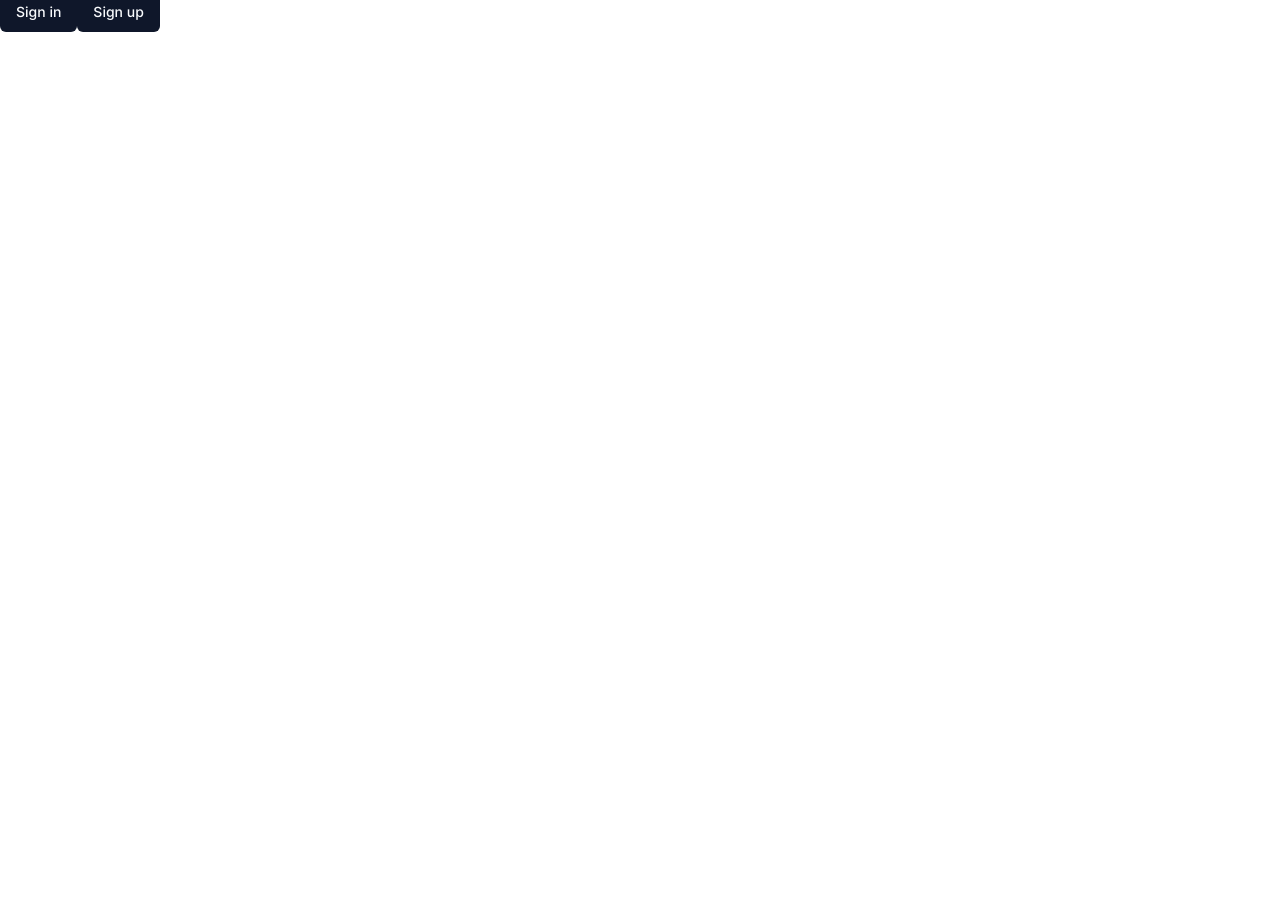
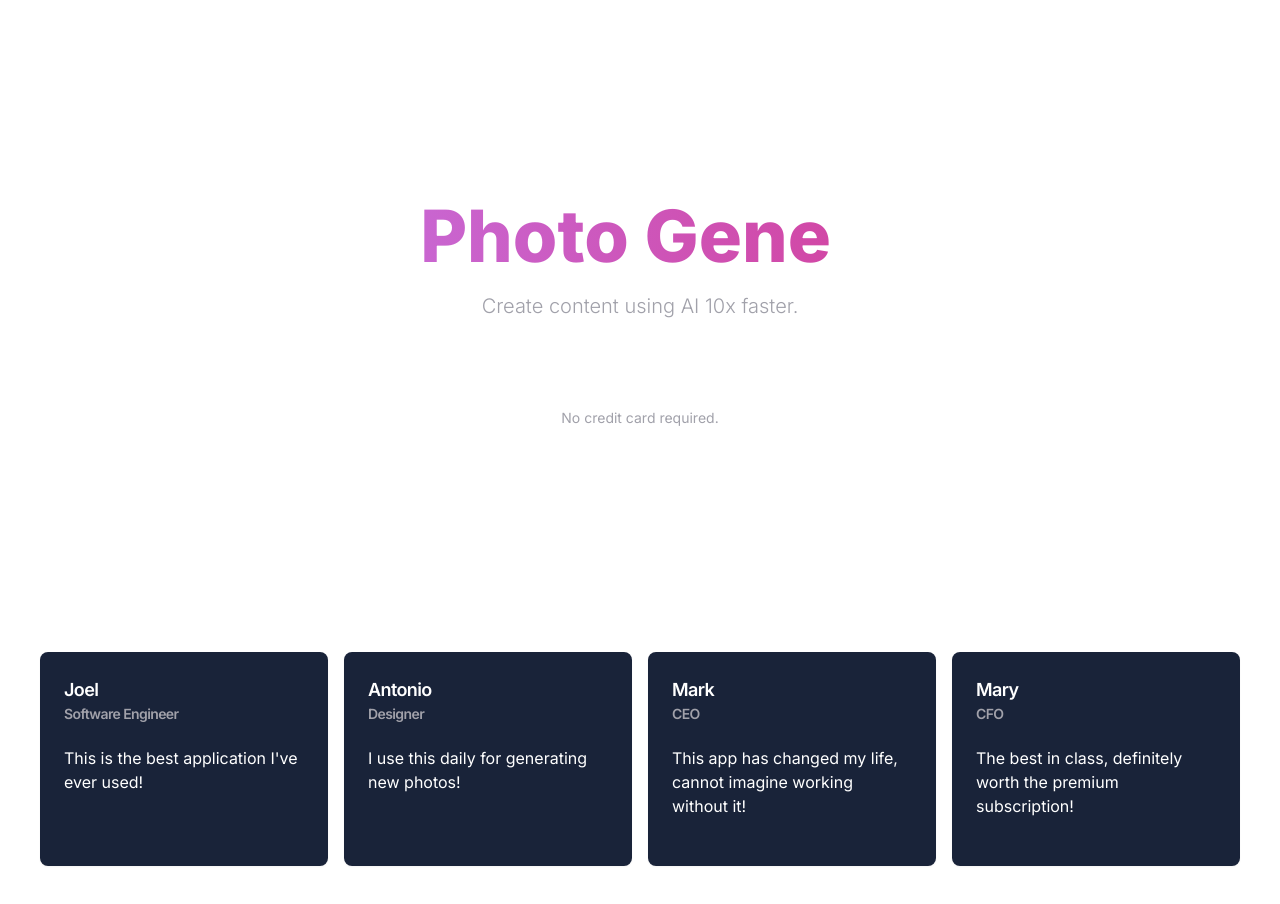
Before and after one commit to anandkr47/openai-api, a Next.js app: page / in a window 1280 px wide. Shown: the part 108-1012 px from the top of the page. Before the commit the page ends 800 px from the top, so only its background shows below. Built offline with nearby package versions, Linux system fonts and the light colour scheme; no server answers.

Commit message:
landing page card content added

```diff
--- a/app/(landing)/page.tsx
+++ b/app/(landing)/page.tsx
@@ -1,24 +1,15 @@
-import Image from 'next/image'
-import { Button } from "@/components/ui/button"
-import Link from 'next/link'
+import { LandingNavbar } from "@/components/landing-navbar";
+import { LandingHero } from "@/components/landing-hero";
+import { LandingContent } from "@/components/landing-content";
 
+const LandingPage = () => {
+  return (
+    <div className="h-full ">
+      <LandingNavbar />
+      <LandingHero />
+      <LandingContent />
+    </div>
+   );
+}
 
-export default function Home() {
-  return (
-    <div>
-      <h1 className='text-blue-500 text-6xl'>OpenAI</h1>
-      <Button>Click me</Button>
-      <Button variant="outline">Button</Button>
-      <Button variant="ghost">Button</Button>
-      <div>
-          <Link href='/sign-in'>
-          <Button>Sign in</Button>
-          </Link>
-          <Link href='/sign-up'>
-          <Button>Sign up</Button>
-          </Link>
-      </div>
-
-      </div>
-      )
-}
+export default LandingPage;
--- /dev/null
+++ b/components/landing-content.tsx
@@ -0,0 +1,55 @@
+"use client";
+
+import { Card, CardContent, CardHeader, CardTitle } from "@/components/ui/card";
+
+const testimonials = [
+  {
+    name: "Joel",
+    avatar: "J",
+    title: "Software Engineer",
+    description: "This is the best application I've ever used!",
+  },
+  {
+    name: "Antonio",
+    avatar: "A",
+    title: "Designer",
+    description: "I use this daily for generating new photos!",
+  },
+  {
+    name: "Mark",
+    avatar: "M",
+    title: "CEO",
+    description: "This app has changed my life, cannot imagine working without it!",
+  },
+  {
+    name: "Mary",
+    avatar: "M",
+    title: "CFO",
+    description: "The best in class, definitely worth the premium subscription!",
+  },
+];
+
+export const LandingContent = () => {
+  return (
+    <div className="px-10 pb-20">
+      <h2 className="text-center text-4xl text-white font-extrabold mb-10">Testimonials</h2>
+      <div className="grid grid-cols-1 sm:grid-cols-2 md:grid-cols-3 lg:grid-cols-4 gap-4">
+        {testimonials.map((item) => (
+          <Card key={item.description} className="bg-[#192339] border-none text-white">
+            <CardHeader>
+              <CardTitle className="flex items-center gap-x-2">
+                <div>
+                  <p className="text-lg">{item.name}</p>
+                  <p className="text-zinc-400 text-sm">{item.title}</p>
+                </div>
+              </CardTitle>
+              <CardContent className="pt-4 px-0">
+                {item.description}
+              </CardContent>
+            </CardHeader>
+          </Card>
+        ))}
+      </div>
+    </div>
+  )
+}
--- /dev/null
+++ b/components/ui/card.tsx
@@ -0,0 +1,79 @@
+import * as React from "react"
+
+import { cn } from "@/lib/utils"
+
+const Card = React.forwardRef<
+  HTMLDivElement,
+  React.HTMLAttributes<HTMLDivElement>
+>(({ className, ...props }, ref) => (
+  <div
+    ref={ref}
+    className={cn(
+      "rounded-lg border bg-card text-card-foreground shadow-sm",
+      className
+    )}
+    {...props}
+  />
+))
+Card.displayName = "Card"
+
+const CardHeader = React.forwardRef<
+  HTMLDivElement,
+  React.HTMLAttributes<HTMLDivElement>
+>(({ className, ...props }, ref) => (
+  <div
+    ref={ref}
+    className={cn("flex flex-col space-y-1.5 p-6", className)}
+    {...props}
+  />
+))
+CardHeader.displayName = "CardHeader"
+
+const CardTitle = React.forwardRef<
+  HTMLParagraphElement,
+  React.HTMLAttributes<HTMLHeadingElement>
+>(({ className, ...props }, ref) => (
+  <h3
+    ref={ref}
+    className={cn(
+      "text-2xl font-semibold leading-none tracking-tight",
+      className
+    )}
+    {...props}
+  />
+))
+CardTitle.displayName = "CardTitle"
+
+const CardDescription = React.forwardRef<
+  HTMLParagraphElement,
+  React.HTMLAttributes<HTMLParagraphElement>
+>(({ className, ...props }, ref) => (
+  <p
+    ref={ref}
+    className={cn("text-sm text-muted-foreground", className)}
+    {...props}
+  />
+))
+CardDescription.displayName = "CardDescription"
+
+const CardContent = React.forwardRef<
+  HTMLDivElement,
+  React.HTMLAttributes<HTMLDivElement>
+>(({ className, ...props }, ref) => (
+  <div ref={ref} className={cn("p-6 pt-0", className)} {...props} />
+))
+CardContent.displayName = "CardContent"
+
+const CardFooter = React.forwardRef<
+  HTMLDivElement,
+  React.HTMLAttributes<HTMLDivElement>
+>(({ className, ...props }, ref) => (
+  <div
+    ref={ref}
+    className={cn("flex items-center p-6 pt-0", className)}
+    {...props}
+  />
+))
+CardFooter.displayName = "CardFooter"
+
+export { Card, CardHeader, CardFooter, CardTitle, CardDescription, CardContent }
```
